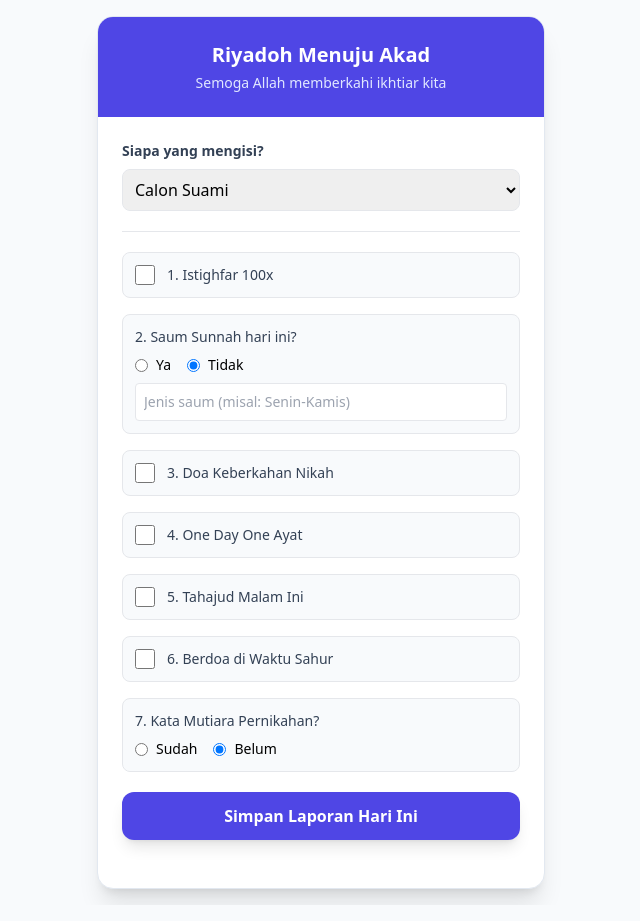
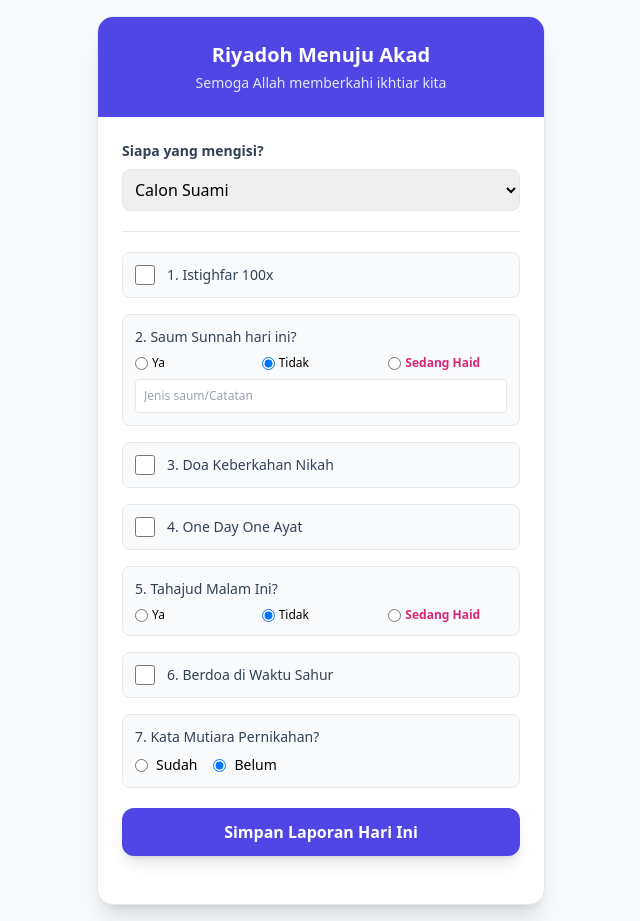
Before and after one commit to amarbiru98-source/Rydh-Akad, a plain HTML site: page index.html in a window 1280 px wide. Shown: the whole page, without its empty margins (319-959 px from the left). Drawn offline with nearby package versions, Linux system fonts and the light colour scheme.

Commit message:
Update index.html

```diff
--- a/index.html
+++ b/index.html
@@ -32,11 +32,12 @@
 
                 <div class="bg-slate-50 p-3 rounded-lg border space-y-2">
                     <span class="text-sm text-slate-700 font-medium block">2. Saum Sunnah hari ini?</span>
-                    <div class="flex space-x-4">
-                        <label class="flex items-center text-sm"><input type="radio" name="saum" value="Ya" class="mr-2"> Ya</label>
-                        <label class="flex items-center text-sm"><input type="radio" name="saum" value="Tidak" checked class="mr-2"> Tidak</label>
+                    <div class="grid grid-cols-3 gap-2">
+                        <label class="flex items-center text-xs"><input type="radio" name="saum" value="Ya" class="mr-1"> Ya</label>
+                        <label class="flex items-center text-xs"><input type="radio" name="saum" value="Tidak" checked class="mr-1"> Tidak</label>
+                        <label class="flex items-center text-xs text-pink-600 font-semibold"><input type="radio" name="saum" value="Sedang Haid" class="mr-1"> Sedang Haid</label>
                     </div>
-                    <input type="text" name="keterangan_saum" placeholder="Jenis saum (misal: Senin-Kamis)" class="w-full mt-2 p-2 text-sm border rounded">
+                    <input type="text" name="keterangan_saum" placeholder="Jenis saum/Catatan" class="w-full mt-1 p-2 text-xs border rounded">
                 </div>
 
                 <label class="flex items-center space-x-3 bg-slate-50 p-3 rounded-lg border">
@@ -49,10 +50,14 @@
                     <span class="text-sm text-slate-700 font-medium">4. One Day One Ayat</span>
                 </label>
 
-                <label class="flex items-center space-x-3 bg-slate-50 p-3 rounded-lg border">
-                    <input type="checkbox" name="tahajud" value="Ya" class="w-5 h-5 text-indigo-600">
-                    <span class="text-sm text-slate-700 font-medium">5. Tahajud Malam Ini</span>
-                </label>
+                <div class="bg-slate-50 p-3 rounded-lg border space-y-2">
+                    <span class="text-sm text-slate-700 font-medium block">5. Tahajud Malam Ini?</span>
+                    <div class="grid grid-cols-3 gap-2">
+                        <label class="flex items-center text-xs"><input type="radio" name="tahajud" value="Ya" class="mr-1"> Ya</label>
+                        <label class="flex items-center text-xs"><input type="radio" name="tahajud" value="Tidak" checked class="mr-1"> Tidak</label>
+                        <label class="flex items-center text-xs text-pink-600 font-semibold"><input type="radio" name="tahajud" value="Sedang Haid" class="mr-1"> Sedang Haid</label>
+                    </div>
+                </div>
 
                 <label class="flex items-center space-x-3 bg-slate-50 p-3 rounded-lg border">
                     <input type="checkbox" name="doa_saur" value="Ya" class="w-5 h-5 text-indigo-600">
@@ -76,7 +81,7 @@
     </div>
 
     <script>
-        const scriptURL = 'https://script.google.com/macros/s/AKfycbzaOaqZYJ0jn1P9AtGtcuGwBIuns97baw33v8R0VYSL455ihnxPkzl2cwJfFLop0rAm/exec'; // GANTI INI
+       const scriptURL = 'https://script.google.com/macros/s/AKfycbzaOaqZYJ0jn1P9AtGtcuGwBIuns97baw33v8R0VYSL455ihnxPkzl2cwJfFLop0rAm/exec'; // GANTI INI
         const form = document.getElementById('riyadohForm');
         const btn = document.getElementById('submitBtn');
         const msg = document.getElementById('responseMsg');
@@ -88,8 +93,8 @@
             const formData = new FormData(form);
             const data = Object.fromEntries(formData.entries());
 
-            // Mengubah checkbox yang tidak dicentang menjadi "Belum"
-            const checkboxes = ['istighfar', 'doa_nikah', 'one_day_ayat', 'tahajud', 'doa_saur'];
+            // Konversi checkbox yang kosong ke "Belum"
+            const checkboxes = ['istighfar', 'doa_nikah', 'one_day_ayat', 'doa_saur'];
             checkboxes.forEach(name => {
                 if(!data[name]) data[name] = "Belum";
             });
```
